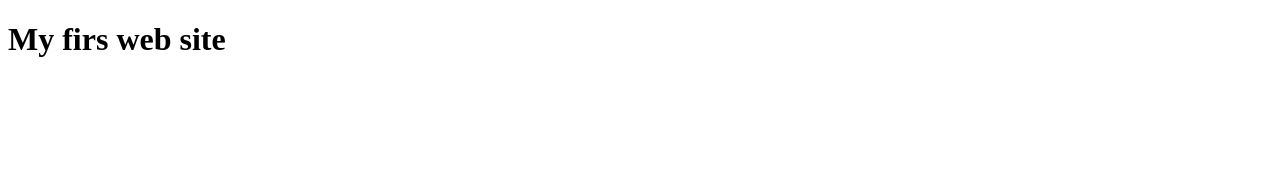
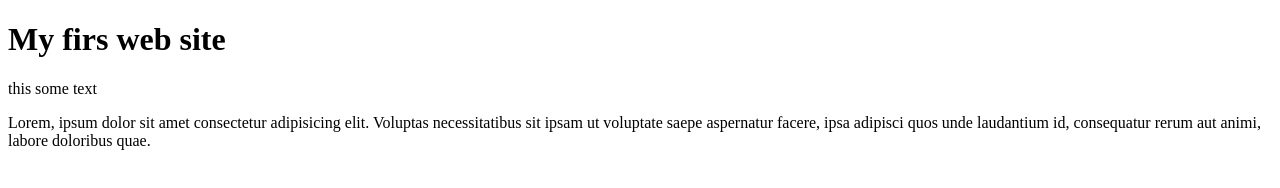
Before and after one commit to Anne-Serine/deployment-example, a plain HTML site: page index.html in a window 1280 px wide. Drawn offline with Linux system fonts and the light colour scheme.

Commit message:
Update index.html

```diff
--- a/index.html
+++ b/index.html
@@ -8,5 +8,7 @@
 </head>
 <body>
     <h1>My firs web site</h1>
+    <p>this some text</p>
+    <p>Lorem, ipsum dolor sit amet consectetur adipisicing elit. Voluptas necessitatibus sit ipsam ut voluptate saepe aspernatur facere, ipsa adipisci quos unde laudantium id, consequatur rerum aut animi, labore doloribus quae.</p>
 </body>
 </html>
```
